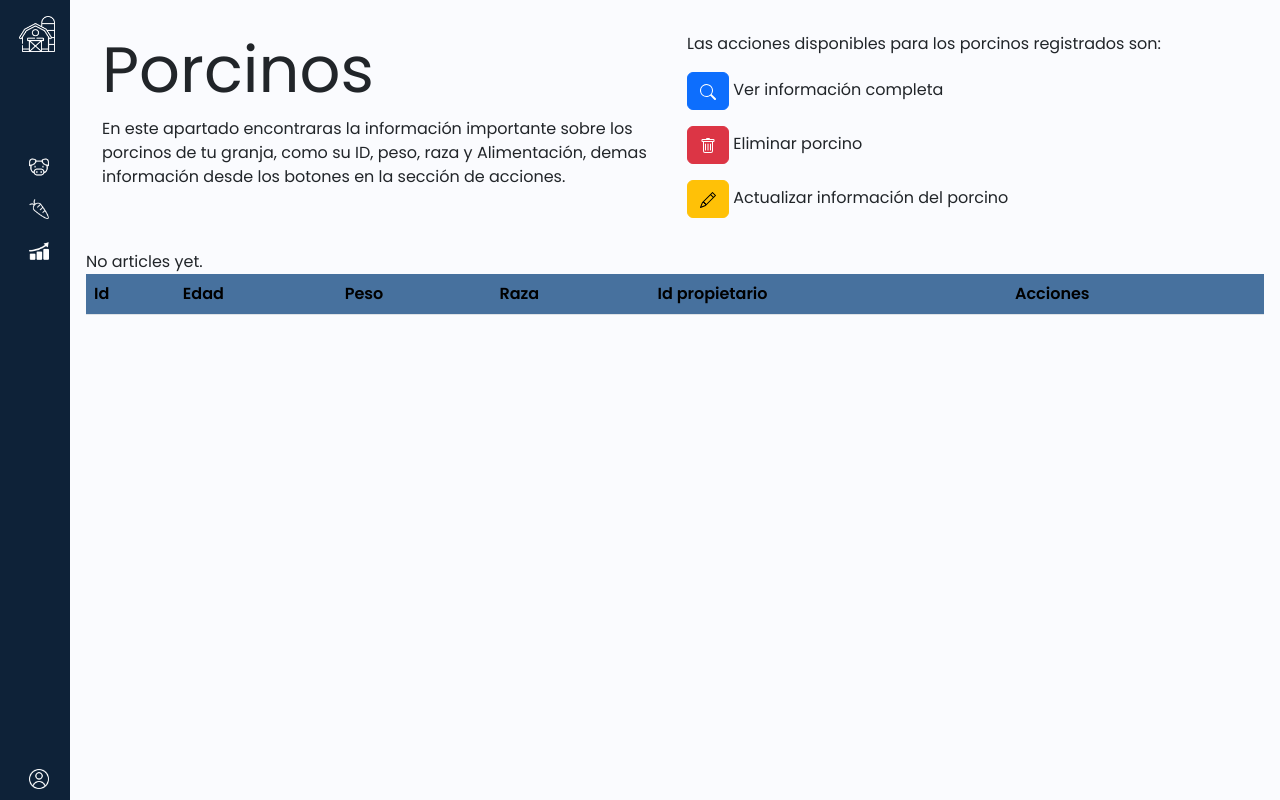
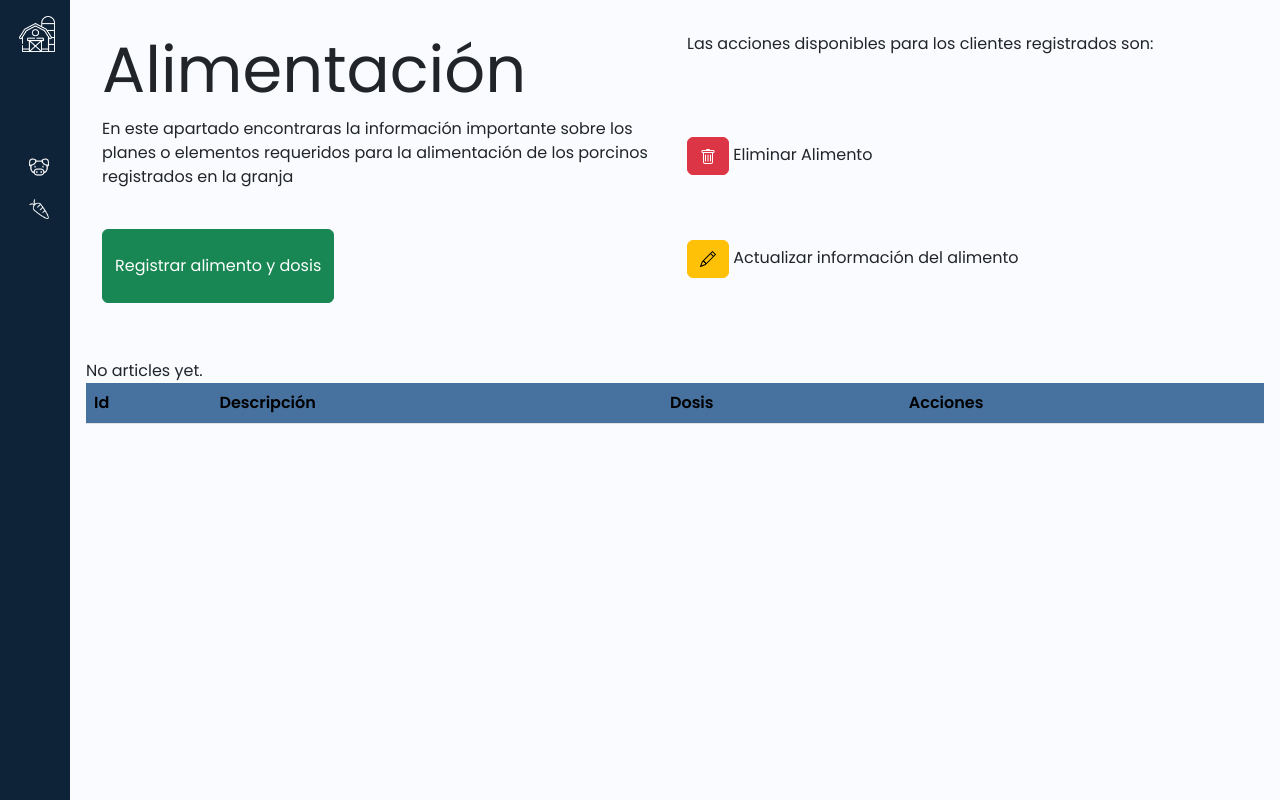
Before and after one commit to StagoAce/graphql-project, a Django app: page /alimentacion in a window 1280 px wide. Run offline with Django 5.2, Linux system fonts and the light colour scheme; lists and menus that the app fills with data are empty; some libraries are stand-ins or nearby versions.

Commit message:
vista alimentos completo

```diff
--- a/graphql_project/graphql_project/urls.py
+++ b/graphql_project/graphql_project/urls.py
@@ -24,5 +24,5 @@ urlpatterns = [
     path("graphql", GraphQLView.as_view(graphiql=True)),
     path("", views.index, name='index'),
     path("porcinos", views.porcinos, name='porcinos'),
-    path("alimentacion", views.porcinos, name='alimentacion'),
+    path("alimentacion", views.alimentacion, name='alimentacion'),
 ]
--- a/graphql_project/my_app/static/js/alimentos.js
+++ b/graphql_project/my_app/static/js/alimentos.js
@@ -1,27 +1,213 @@
-function setEliminarAlimento(idalimentacion) {
-    // Establecer la URL de eliminación en el botón de confirmación del modal
-    document.getElementById('confirmarEliminarBtn').href = '/eliminarAlimento/' + idalimentacion + '/';
+const csrfToken = document.querySelector('[name=csrfmiddlewaretoken]').value;
+
+async function fetchAlimentos() {
+    const response = await fetch('graphql', {
+        method: 'POST',
+        headers: {
+            'Content-Type': 'application/json',
+            'X-CSRFToken': csrfToken,  // Asegúrate de tener el token CSRF configurado
+        },
+        body: JSON.stringify({
+            query: `query { alimentos { idalimentacion descripcion dosis } }`
+        })
+    });
+
+    const result = await response.json();
+    const alimentosList = document.querySelector('tbody');
+
+    // Rellenar la tabla con los datos obtenidos de GraphQL
+    alimentosList.innerHTML = result.data.alimentos.map(alimento => `
+        <tr>
+            <td>${alimento.idalimentacion}</td>
+            <td>${alimento.descripcion}</td>
+            <td>${alimento.dosis} KG</td>
+            <td>
+                <button type="button" class="btn btn-danger" data-bs-toggle="modal"
+                    data-bs-target="#eliminarAlimentoModal"
+                    onclick="setEliminarAlimento('${alimento.idalimentacion}')">
+                    <svg xmlns="http://www.w3.org/2000/svg" width="16" height="16" fill="currentColor"
+                        class="bi bi-trash" viewBox="0 0 16 16">
+                        <path d="M5.5 5.5A.5.5 0 0 1 6 6v6a.5.5 0 0 1-1 0V6a.5.5 0 0 1 .5-.5m2.5 0a.5.5 0 0 1 .5.5v6a.5.5 0 0 1-1 0V6a.5.5 0 0 1 .5-.5m3 .5a.5.5 0 0 0-1 0v6a.5.5 0 0 0 1 0z" />
+                        <path d="M14.5 3a1 1 0 0 1-1 1H13v9a2 2 0 0 1-2 2H5a2 2 0 0 1-2-2V4h-.5a1 1 0 0 1-1-1V2a1 1 0 0 1 1-1H6a1 1 0 0 1 1-1h2a1 1 0 0 1 1 1h3.5a1 1 0 0 1 1 1zM4.118 4L4 4.059V13a1 1 0 0 0 1 1h6a1 1 0 0 0 1-1V4.059L11.882 4zM2.5 3h11V2h-11z" />
+                    </svg>
+                </button>
+
+                <button type="button" class="btn btn-warning" data-bs-toggle="modal"
+                    onclick="setEditarAlimento('${alimento.idalimentacion}')">
+                    <svg xmlns="http://www.w3.org/2000/svg" width="16" height="16" fill="currentColor"
+                        class="bi bi-pencil" viewBox="0 0 16 16">
+                        <path d="M12.146.146a.5.5 0 0 1 .708 0l3 3a.5.5 0 0 1 0 .708l-10 10a.5.5 0 0 1-.168.11l-5 2a.5.5 0 0 1-.65-.65l2-5a.5.5 0 0 1 .11-.168zM11.207 2.5 13.5 4.793 14.793 3.5 12.5 1.207zm1.586 3L10.5 3.207 4 9.707V10h.5a.5.5 0 0 1 .5.5v.5h.5a.5.5 0 0 1 .5.5v.5h.293zm-9.761 5.175-.106.106-1.528 3.821 3.821-1.528.106-.106A.5.5 0 0 1 5 12.5V12h-.5a.5.5 0 0 1-.5-.5V11h-.5a.5.5 0 0 1-.468-.325" />
+                    </svg>
+                </button>
+            </td>
+        </tr>
+    `).join('');
 }
 
-function setEditarAlimento(idalimentacion) {
-    // Realizar una solicitud AJAX para obtener los datos del cliente
-    $.ajax({
-        url: 'alimento/' + idalimentacion + '/',  // La URL que obtiene los datos del cliente según la cédula
-        type: 'GET',
-        success: function(response) {
+// Llamar a la función cuando se cargue la página
+window.onload = fetchAlimentos;
 
-            $('#modal-dosis-mod').val(response.dosis);
+let idAlimentoAEliminar;
+function setEliminarAlimento(idalimentacion) {
+    idAlimentoAEliminar = idalimentacion;
+    $('#eliminarAlimentoModal').modal('show');
+}
 
-            console.log(response)
+async function confirmarEliminarAlimento() {
+    const response = await fetch('graphql', {
+        method: 'POST',
+        headers: {
+            'Content-Type': 'application/json',
+            'X-CSRFToken': document.querySelector('[name=csrfmiddlewaretoken]').value,
+        },
+        body: JSON.stringify({
+            query: `
+                mutation {
+                    deleteAlimento(idalimentacion: "${idAlimentoAEliminar}") {
+                        success
+                        message
+                    }
+                }
+            `
+        })
+    });
+
+    const result = await response.json();
+    const success = result.data.deleteAlimento.success;
+
+    if (success) {
+        alert('Alimento eliminado con éxito.');
+        fetchAlimentos();  // Recargar la lista de alimentos
+        $('#eliminarAlimentoModal').modal('hide'); // Cerrar el modal
+    } else {
+        alert('Error al eliminar el alimento: ' + result.data.deleteAlimento.message);
+    }
+}
+
+async function setEditarAlimento(idalimentacion) {
+    const response = await fetch('graphql', {
+        method: 'POST',
+        headers: {
+            'Content-Type': 'application/json',
+            'X-CSRFToken': document.querySelector('[name=csrfmiddlewaretoken]').value,
+        },
+        body: JSON.stringify({
+            query: `
+                query {
+                    alimento(idalimentacion: "${idalimentacion}") {
+                        idalimentacion
+                        descripcion
+                        dosis
+                    }
+                }
+            `
+        })
+    });
+
+    const result = await response.json();
+    const alimento = result.data.alimento;
+
+    // Llenar los campos del modal con los datos del alimento
+    document.getElementById('modal-idalimentacion-mod').value = alimento.idalimentacion;
+    document.getElementById('modal-descripcion-mod').value = alimento.descripcion;
+    document.getElementById('modal-dosis-mod').value = alimento.dosis;
+
+    // Mostrar el modal de edición
+    $('#editarAlimentoModal').modal('show');
+}
+
+async function actualizarAlimento() {
+    const alimentoData = {
+        idalimentacion: document.getElementById('modal-idalimentacion-mod').value,
+        descripcion: document.getElementById('modal-descripcion-mod').value,
+        dosis: document.getElementById('modal-dosis-mod').value,
+    };
+
+    const response = await fetch('graphql', {
+        method: 'POST',
+        headers: {
+            'Content-Type': 'application/json',
+            'X-CSRFToken': document.querySelector('[name=csrfmiddlewaretoken]').value,
+        },
+        body: JSON.stringify({
+            query: `
+                mutation {
+                    updateAlimento(
+                        idalimentacion: "${alimentoData.idalimentacion}",
+                        descripcion: "${alimentoData.descripcion}",
+                        dosis: "${alimentoData.dosis}"
+                    ) {
+                        success
+                        message
+                    }
+                }
+            `
+        })
+    });
+
+    const result = await response.json();
+
+    if (result.errors) {
+        console.error(result.errors);
+        alert('Error al actualizar el alimento: ' + result.errors[0].message);
+        return;
+    }
+
+    const success = result.data.updateAlimento.success;
+
+    if (success) {
+        alert('Alimento actualizado con éxito.');
+        fetchAlimentos();  // Recargar la lista de alimentos
+        $('#editarAlimentoModal').modal('hide'); // Cerrar el modal
+    } else {
+        alert('Error al actualizar el alimento: ' + result.data.updateAlimento.message);
+    }
+}
 
 
-            $('#formEditarDosis').attr('action', '/editarDosis/' + response.idalimentacion + '/');
 
+async function agregarAlimento() {
+    const alimentoData = {
+        descripcion: document.getElementById('descripcion').value,
+        dosis: document.getElementById('number').value,
+    };
 
-            $('#editarDosisModal').modal('show');
+    const response = await fetch('graphql', {
+        method: 'POST',
+        headers: {
+            'Content-Type': 'application/json',
+            'X-CSRFToken': document.querySelector('[name=csrfmiddlewaretoken]').value,
         },
-        error: function(error) {
-            console.log('Error al obtener los datos del porcino:', error);
-        }
+        body: JSON.stringify({
+            query: `
+                mutation {
+                    createAlimento(
+                        descripcion: "${alimentoData.descripcion}",
+                        dosis: ${alimentoData.dosis}
+                    ) {
+                        success
+                    }
+                }
+            `
+        })
     });
+
+    const result = await response.json();
+
+    const success = result.data.createAlimento.success;
+
+    if (success) {
+        alert('Alimento agregado con éxito.');
+        fetchAlimentos();  // Recargar la lista de alimentos
+        $('#exampleModal').modal('hide'); // Cerrar el modal
+        //location.reload(); // Descomenta si deseas recargar la página
+    } else {
+        alert('Error al agregar el alimento: ' + result.data.createAlimento.message);
+    }
 }
+
+// Agregar el evento al formulario
+document.getElementById('exampleModal').addEventListener('submit', function (event) {
+    event.preventDefault();
+    agregarAlimento();
+});
--- a/graphql_project/my_app/templates/mi_app/alimentacion.html
+++ b/graphql_project/my_app/templates/mi_app/alimentacion.html
@@ -66,10 +66,10 @@
                     <th class="table-header-custom" scope="col">Dosis</th>
                     <th class="table-header-custom" scope="col">Acciones</th>
                 </tr>
-                {% for alimentacion in alimentaciones %}
             </thead>
 
             <tbody>
+                {% for alimentacion in alimentaciones %}
                 <tr>
                     <td>{{alimentacion.idalimentacion}}</td>
                     <td>{{alimentacion.descripcion}}</td>
@@ -107,20 +107,18 @@
 
 </div>
 
-<!-- Modal modificar información del cliente -->
-<!-- Modal para editar la información del cliente -->
-
-
+<!-- Modal modificar información del alimento -->
+<!-- Modal para agregar la información del alimento -->
 <div class="modal fade" id="exampleModal" tabindex="-1" aria-labelledby="exampleModalLabel" aria-hidden="true">
     <div class="modal-dialog">
         <div class="modal-content">
             <div class="modal-header">
-                <h5 class="modal-title" id="exampleModalLabel">Agregar cliente</h5>
+                <h5 class="modal-title" id="exampleModalLabel">Agregar alimento</h5>
                 <button type="button" class="btn-close" data-bs-dismiss="modal" aria-label="Close"></button>
             </div>
             <div class="modal-body">
                 <div>
-                    <form action="agregarAlimentacion" method="POST">
+                    <form id="agregarAlimentoForm">
                         {% csrf_token %}
 
                         <input type="hidden" id="idalimentacion" name="idalimentacion">
@@ -131,7 +129,7 @@
                         </div>
 
                         <div class="mb-3">
-                            <label for="dosis" class="form-label">Dosis:</label>
+                            <label for="number" class="form-label">Dosis:</label>
                             <input id="number" type="text" class="form-control" name="dosis" required>
                         </div>
 
@@ -158,38 +156,43 @@
             </div>
             <div class="modal-footer">
                 <button type="button" class="btn btn-secondary" data-bs-dismiss="modal">Cancelar</button>
-                <!-- Botón que confirma la eliminación -->
-                <a id="confirmarEliminarBtn" href="#" class="btn btn-danger">Eliminar</a>
+                <button type="button" class="btn btn-danger" onclick="confirmarEliminarAlimento()">Eliminar</button>
             </div>
         </div>
     </div>
 </div>
 
 
-<!-- Modal editar dosis -->
 
-<div class="modal fade" id="editarDosisModal" tabindex="-1" aria-labelledby="editarDosisLabel" aria-hidden="true">
+<!-- Modal de Edición de Alimento -->
+<div class="modal fade" id="editarAlimentoModal" tabindex="-1" aria-labelledby="editarAlimentoLabel" aria-hidden="true">
     <div class="modal-dialog">
         <div class="modal-content">
             <div class="modal-header">
-                <h5 class="modal-title" id="editarPorcinoLabel">Editar Información del porcino</h5>
+                <h5 class="modal-title" id="editarAlimentoLabel">Editar alimento</h5>
                 <button type="button" class="btn-close" data-bs-dismiss="modal" aria-label="Close"></button>
             </div>
             <div class="modal-body">
-                <!-- Formulario para actualizar el cliente -->
-                <form id="formEditarDosis" method="POST" action="#">
-                    {% csrf_token %}
-                    <!-- Campo para Cédula (no editable) -->
+                <form id="formEditarAlimento">
+                    <input type="hidden" id="modal-idalimentacion-mod" name="idalimentacion">
+
+                    <div class="mb-3">
+                        <label for="modal-descripcion-mod" class="form-label">Descripción:</label>
+                        <input id="modal-descripcion-mod" type="text" class="form-control" name="descripcion" required>
+                    </div>
+
                     <div class="mb-3">
                         <label for="modal-dosis-mod" class="form-label">Dosis:</label>
-                        <input id="modal-dosis-mod" type="text" class="form-control" name="dosis">
+                        <input id="modal-dosis-mod" type="number" class="form-control" name="dosis" required>
                     </div>
-                    <button type="submit" class="btn btn-primary">Guardar Cambios</button>
+
+                    <button type="button" class="btn btn-success" onclick="actualizarAlimento()">Actualizar alimento</button>
                 </form>
             </div>
         </div>
     </div>
 </div>
+
 
 
 {% block extra_js %}
--- a/graphql_project/my_app/templates/mi_app/base.html
+++ b/graphql_project/my_app/templates/mi_app/base.html
@@ -48,19 +48,7 @@
                         <span>Alimentación</span>
                     </a>
                 </li>
-                <li class="sidebar-item">
-                    <a href="/report" class="sidebar-link">
-                        <img src="{% static 'icons/estadistica.png' %}" alt="Icono" width="20" height="20">
-                        <span>Reporte</span>
-                    </a>
-                </li>
             </ul>
-            <div class="sidebar-footer">
-                <a href="#" class="sidebar-link">
-                    <img src="{% static 'icons/usuario.png' %}" alt="Icono" width="20" height="20">
-                    <span>Admin</span>
-                </a>
-            </div>
         </aside>
         <div class="main">
             {% block content %}
--- a/graphql_project/my_app/templates/mi_app/porcinos.html
+++ b/graphql_project/my_app/templates/mi_app/porcinos.html
@@ -74,10 +74,10 @@
                     <th class="table-header-custom" scope="col">Id propietario</th>
                     <th class="table-header-custom" scope="col">Acciones</th>
                 </tr>
-                {% for porcino in porcinos %}
             </thead>
 
             <tbody>
+                {% for porcino in porcinos %}
                 <tr>
                     <td>{{porcino.idporcinos}}</td>
                     <td>{{porcino.edad}}</td>
```
Also changed, not shown: graphql_project/my_app/schema/schema_alimentos.py (+6 -5 lines).
